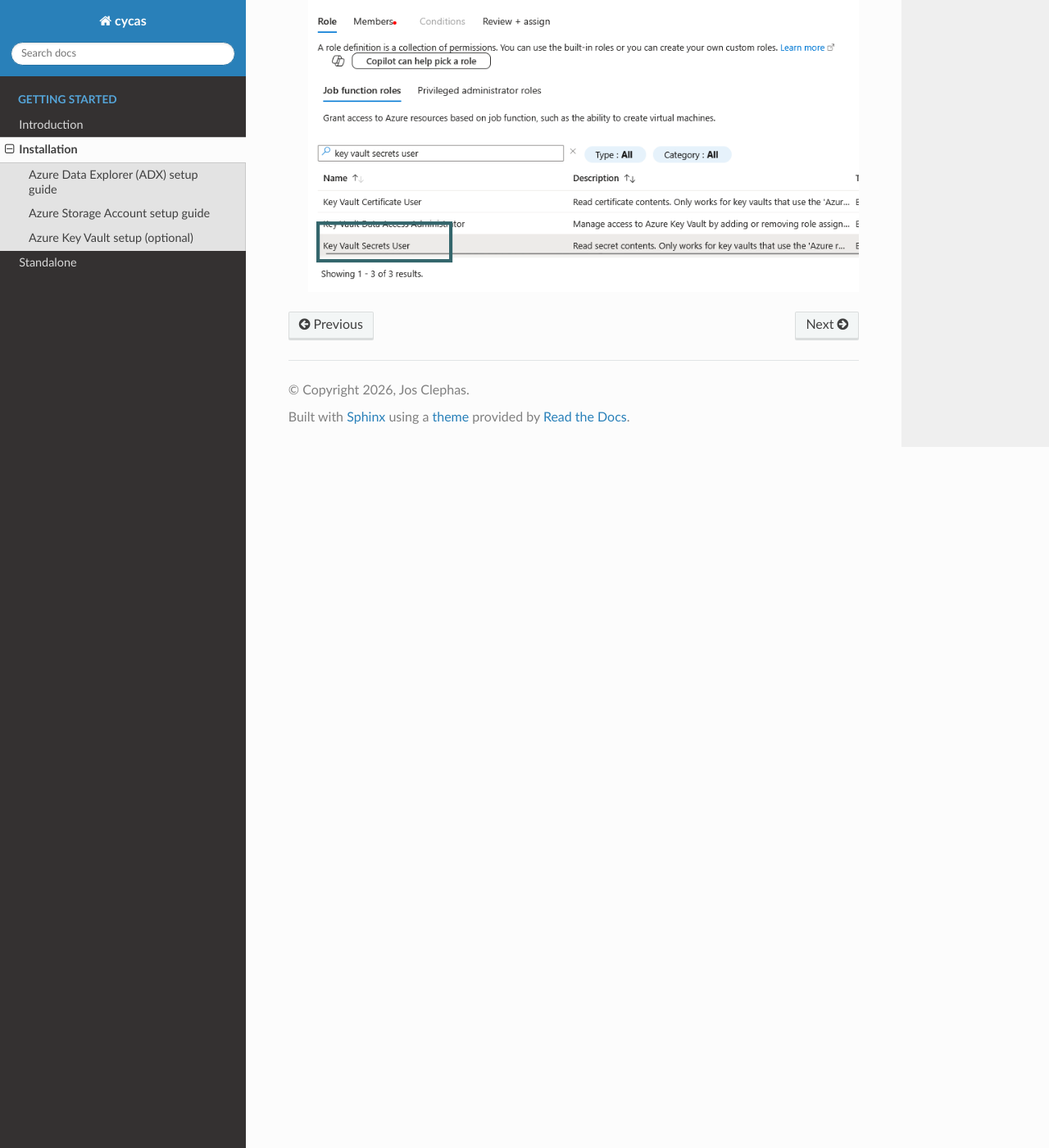
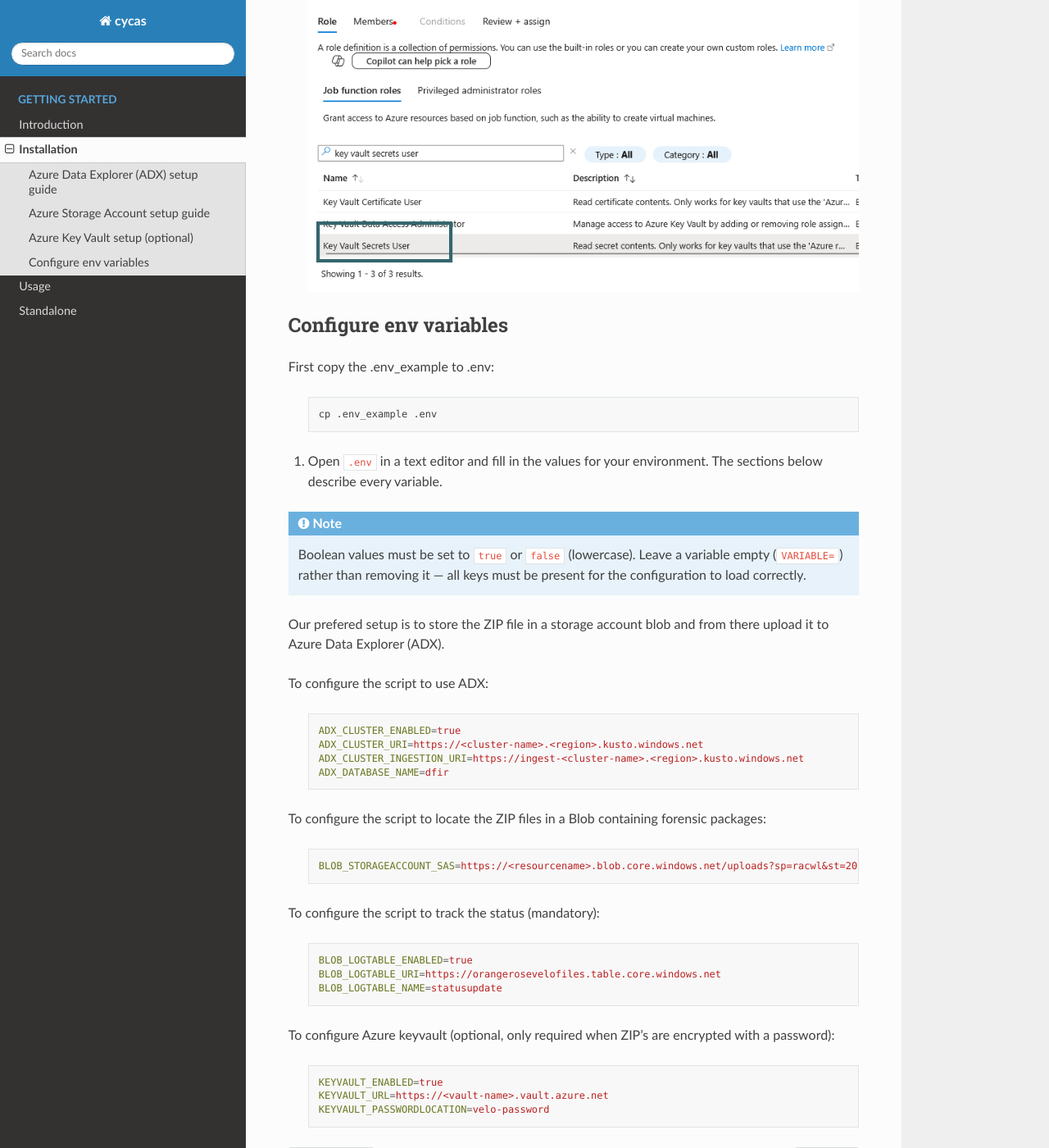
Before and after one commit to nerium-security/cycas, a Sphinx documentation site: the page built from docs/source/gettingstarted/installation.rst, in a window 1280 px wide and 1400 px high, scrolled down 3269 px. Shown: the whole window at 82% size. Built offline with Sphinx 7.4.7 and the Read the Docs theme 3.1.0, drawn with Linux system fonts in a browser that asks for light colours.

Commit message:
Added documentation

```diff
--- a/docs/source/gettingstarted/installation.rst
+++ b/docs/source/gettingstarted/installation.rst
@@ -11,9 +11,7 @@ Our preference is to create a new resource group which allows for quick deletion
 
 #. Create an Azure Data Explorer (ADX) cluster and select the workload size as ``Dev/test`` for testing purposes and small engagements. For the purpose of this manual we will use the GUI and not the CLI. At Nerium we have our internal platform that automates this setup with OpenTofu (the open-source variant of Terraform).
 
-
    .. image:: /_static/images/adx-setup-1.png
-
 
 #. When the cluster is created, create the database and name it (for example) 'dfir'
 
@@ -51,3 +49,54 @@ These steps are only required if you prefer to encrypt the with Velociraptor col
 #. Add the role ``Key Vault Secrets User``.
 
   .. image:: /_static/images/keyvault-permissions.png
+
+
+Configure env variables
+-----------------------
+
+First copy the .env_example to .env:
+
+   .. code-block:: bash
+
+      cp .env_example .env
+
+#. Open ``.env`` in a text editor and fill in the values for your environment. The sections below describe every variable.
+
+.. note::
+
+   Boolean values must be set to ``true`` or ``false`` (lowercase).
+   Leave a variable empty (``VARIABLE=``) rather than removing it — all
+   keys must be present for the configuration to load correctly.
+
+Our prefered setup is to store the ZIP file in a storage account blob and from there upload it to Azure Data Explorer (ADX).
+
+To configure the script to use ADX:
+
+ .. code-block:: ini
+
+   ADX_CLUSTER_ENABLED=true
+   ADX_CLUSTER_URI=https://<cluster-name>.<region>.kusto.windows.net
+   ADX_CLUSTER_INGESTION_URI=https://ingest-<cluster-name>.<region>.kusto.windows.net
+   ADX_DATABASE_NAME=dfir
+
+To configure the script to locate the ZIP files in a Blob containing forensic packages:
+
+ .. code-block:: ini
+
+   BLOB_STORAGEACCOUNT_SAS=https://<resourcename>.blob.core.windows.net/uploads?sp=racwl&st=2026-04-01T07:45:25Z&se=2026-04-15T16:00:25Z&spr=https&sv=2024-11-04&sr=c&sig=<OBFUSCATED>
+
+To configure the script to track the status (mandatory):
+
+ .. code-block:: ini
+
+   BLOB_LOGTABLE_ENABLED=true
+   BLOB_LOGTABLE_URI=https://orangerosevelofiles.table.core.windows.net
+   BLOB_LOGTABLE_NAME=statusupdate
+
+To configure Azure keyvault (optional, only required when ZIP's are encrypted with a password):
+
+ .. code-block:: ini
+
+   KEYVAULT_ENABLED=true
+   KEYVAULT_URL=https://<vault-name>.vault.azure.net
+   KEYVAULT_PASSWORDLOCATION=velo-password
--- a/docs/source/index.rst
+++ b/docs/source/index.rst
@@ -18,4 +18,6 @@ Cycas is a solution for post-processing raw forensic artefacts collected with `V
 
    /gettingstarted/installation
 
+   /gettingstarted/usage
+
    /gettingstarted/standalone
```
Also changed, not shown: docs/source/gettingstarted/standalone.rst (+14 -12 lines), docs/source/gettingstarted/usage.rst (added, +34 -0 lines).
